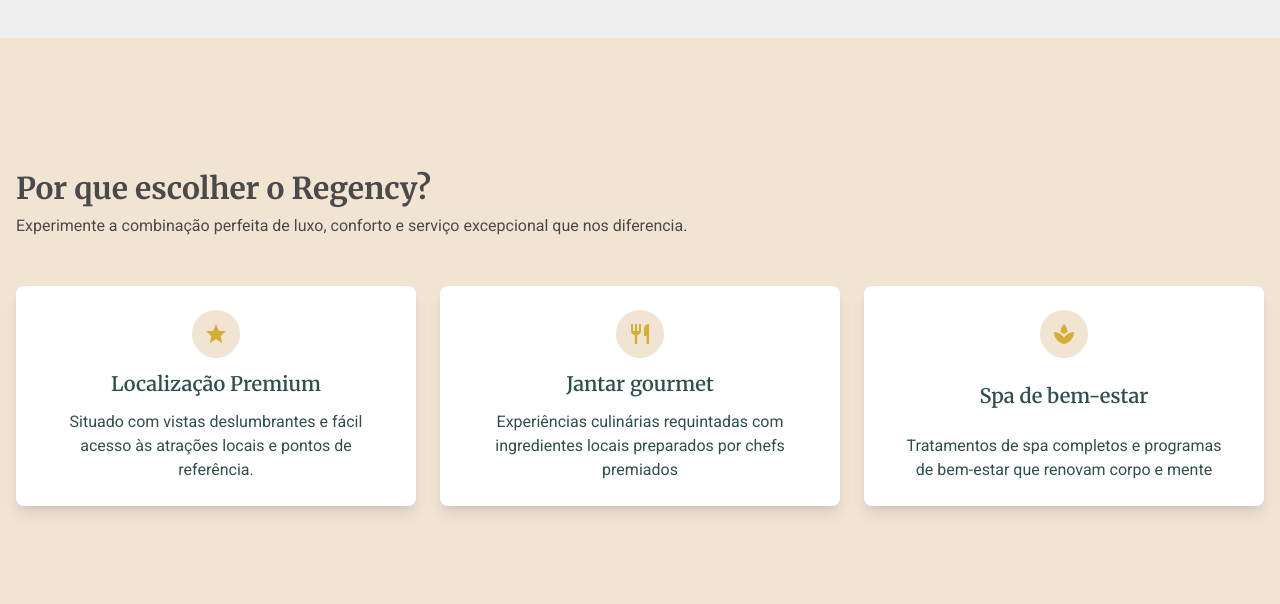
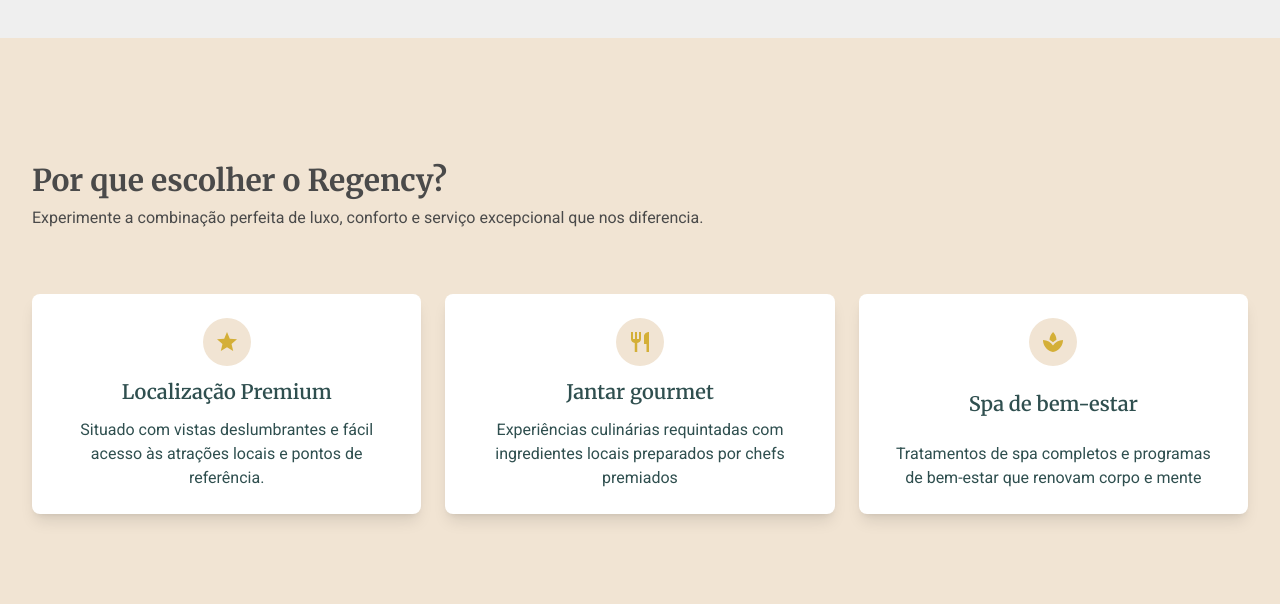
Before and after one commit to oTiagoPereira/hotel-regency, a React (Vite) app: page / in a window 1280 px wide. Shown: the part 1424-2028 px from the top of the page. Built offline with nearby package versions, Linux system fonts and the light colour scheme.

Commit message:
style: ajusta padding em outras sections para melhor alinhamento visual

```diff
--- a/src/components/HomeRooms/HomeRooms.style.ts
+++ b/src/components/HomeRooms/HomeRooms.style.ts
@@ -1,5 +1,5 @@
 export const HomeRoomsStyles = {
-  section: "w-full max-w-7xl mx-auto flex flex-col px-4 py-10 mt-10 min-h-[800px]",
+  section: "w-full max-w-7xl mx-auto flex flex-col px-4 sm:px-6 lg:px-8 md:gap-4 py-10 mt-10 min-h-[800px]",
   headingWrapper: "text-center mb-8 md:text-start md:w-1/2",
   title: "text-3xl font-bold text-text-color mb-4 font-heading",
   description: "text-text-color mb-6 font-body",
--- a/src/components/WhyRegency/WhyRegency.style.ts
+++ b/src/components/WhyRegency/WhyRegency.style.ts
@@ -3,7 +3,7 @@ export const whyRegencyStyles = {
     bg-secondary min-h-[600px] flex items-center justify-center mt-10 md:mt-0 overflow-hidden
   `,
   container: `
-    w-full max-w-7xl mx-auto flex flex-col py-10 px-4
+    w-full max-w-7xl mx-auto flex flex-col py-10 px-4 sm:px-6 lg:px-8 md:gap-4
   `,
   header: `
     text-center md:text-start mb-12
```
